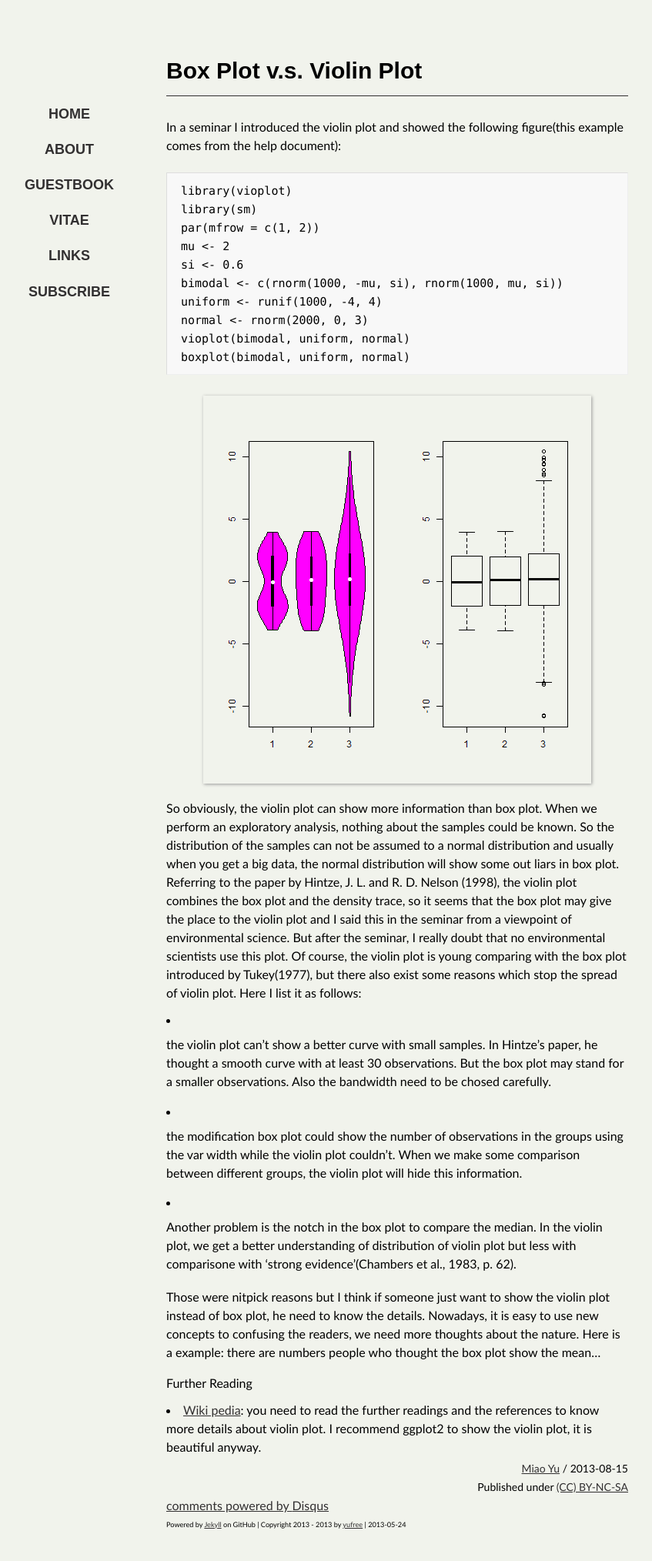
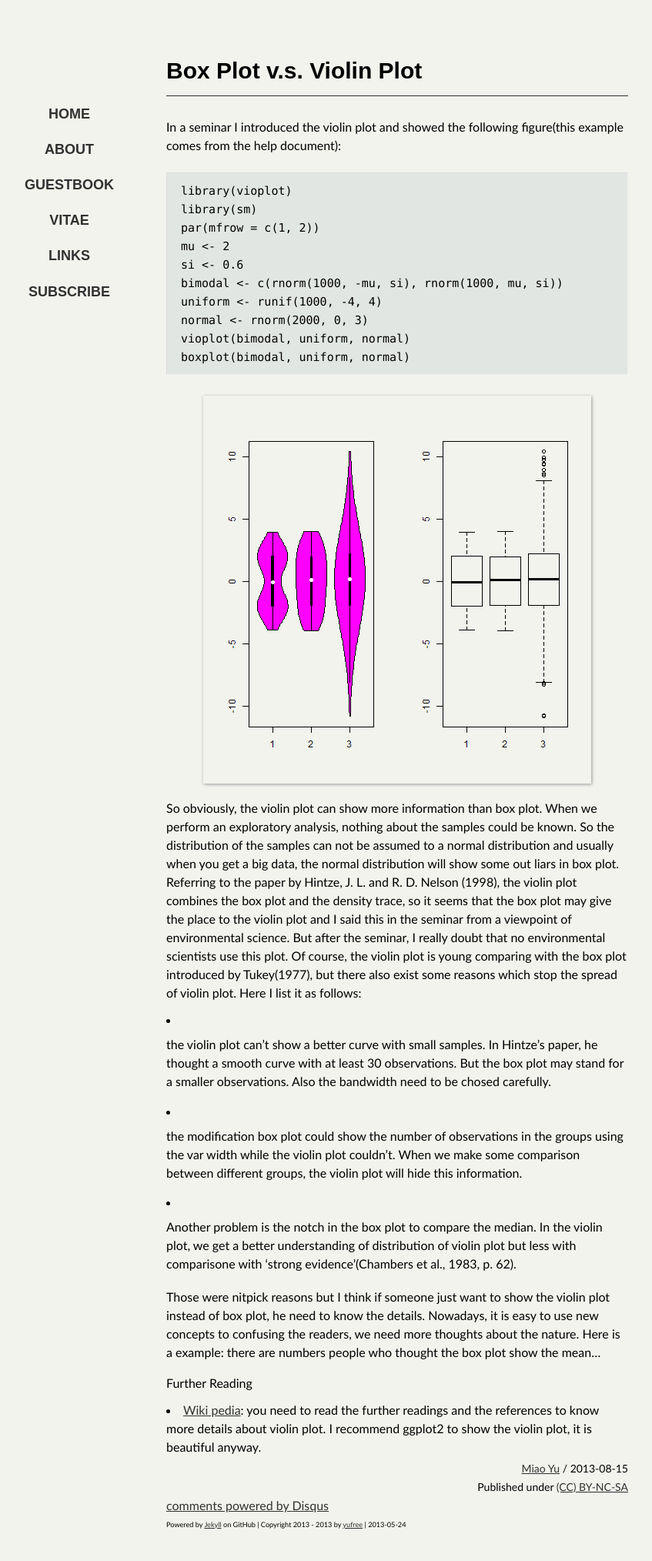
Before and after one commit to yufree/blog, a Jekyll site: the page built from _posts/2013-08-15-boxplot-vs-violinplot.md, in a window 1280 px wide. Shown: the whole page at 77% size, without its empty margins (124-971 px from the left). Built offline with Jekyll 4.4.1, drawn with Linux system fonts in a browser that asks for light colours; some web fonts are replaced; comment, search, counter and statistics services are not loaded.

Commit message:
revise css

```diff
--- a/media/css/github.css
+++ b/media/css/github.css
@@ -1,7 +1,7 @@
 /*
 github.com style (c) Vasily Polovnyov <vast@whiteants.net>
 */
-pre code{display:block;padding:.7em 1.2em;color:#000;background:#f8f8f8;border-right:1px solid #eeeeee;border-bottom:1px solid #eeeeee;border-left:1px solid #dddddd;border-top:1px solid #dddddd;}
+pre code{display:block;padding:.7em 1.2em;color:#000;background:#e2e6e2;border-right:1px solid #eeeeee;border-bottom:1px solid #eeeeee;border-left:1px solid #dddddd;border-top:1px solid #dddddd;}
 pre .comment,
 pre .template_comment,
 pre .diff .header,
--- a/media/css/style.css
+++ b/media/css/style.css
@@ -101,7 +101,6 @@ nav a
 {
     display:block;
     padding:.7em 1em;
-    color:#323031;
     font-weight: 900;
     text-decoration:none;
 }
@@ -109,7 +108,6 @@ nav a:hover
 {
     background-color:#c8d0d3;
     text-decoration:none;
-    color:#323031;
     -webkit-transition:color .2s linear;
 }
 h1
@@ -143,7 +141,7 @@ pre,code
 }
 code
 {
-    background-color:#848a91;
+    background-color:#e2e6e2;
 }
 em,object,iframe
 {
```
